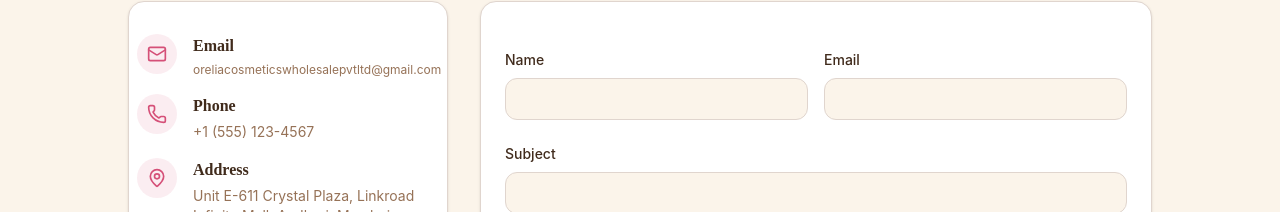
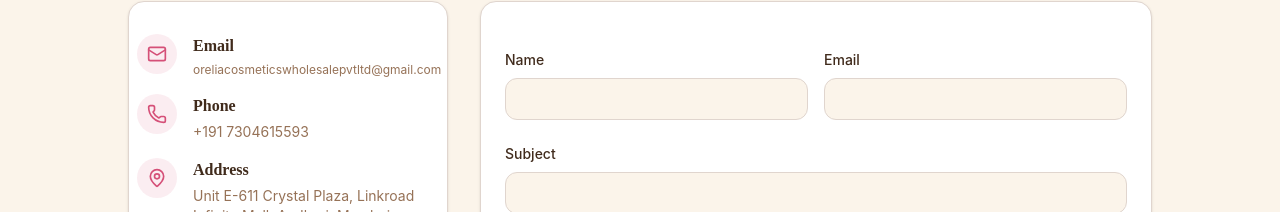
Before and after one commit to Mishrashubham10/orelia, a Next.js app: page /contact in a window 1280 px wide. Shown: the part 280-492 px from the top of the page. Built offline with nearby package versions, Linux system fonts and the light colour scheme.

Commit message:
number updated

```diff
--- a/app/contact/page.tsx
+++ b/app/contact/page.tsx
@@ -47,7 +47,7 @@ const Contact = () => {
                   <div>
                     <h3 className="font-semibold mb-1">Phone</h3>
                     <p className="text-sm text-muted-foreground">
-                      +1 (555) 123-4567
+                      +191 7304615593
                     </p>
                   </div>
                 </div>
```
